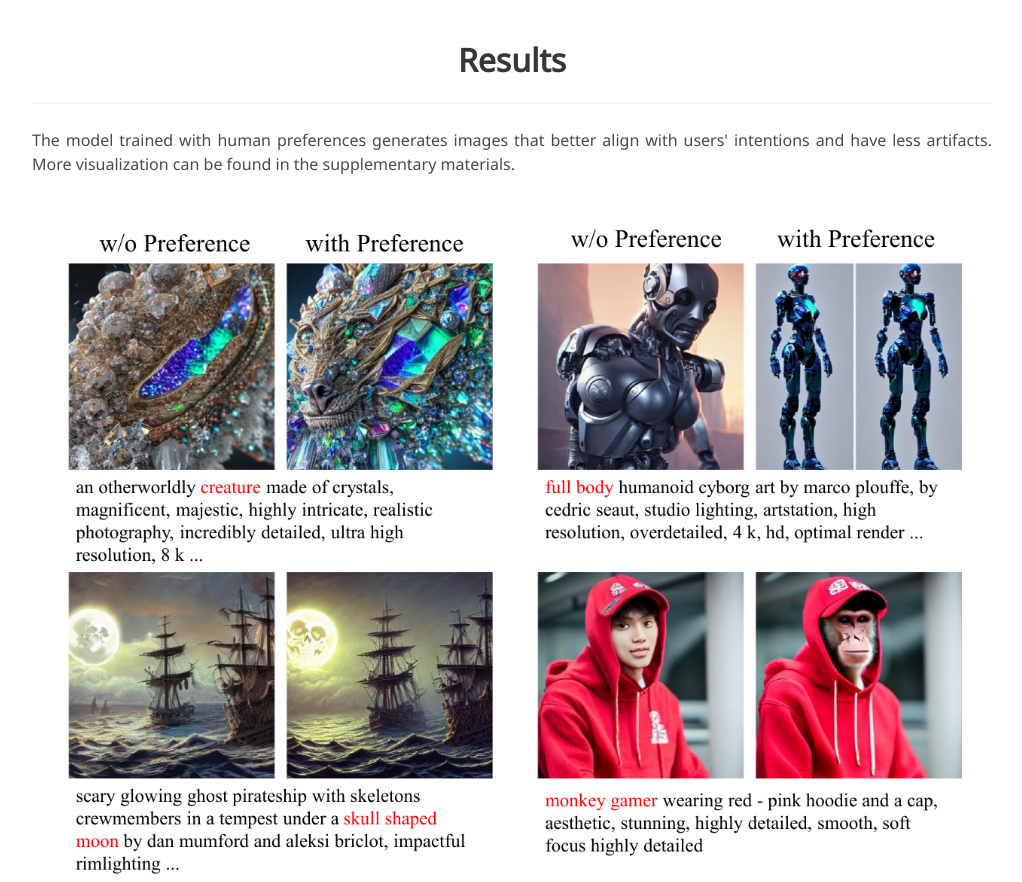
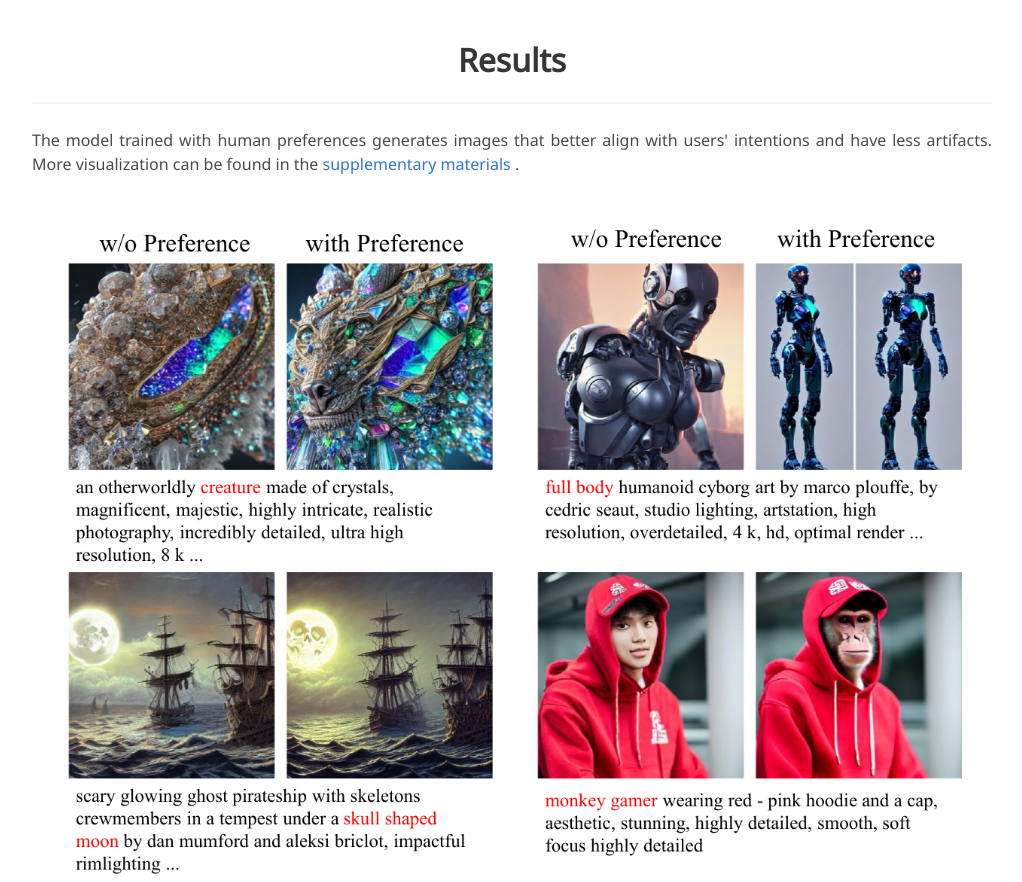
Before and after one commit to tgxs002/align_sd_web, a plain HTML site: page index.html in a window 1280 px wide. Shown: the part 1860-2742 px from the top of the page, without its empty margins (128-1150 px from the left). Drawn offline with nearby package versions, Linux system fonts and the light colour scheme; some icons are missing; a web font is replaced by a local one.

Commit message:
link to supplementary material

```diff
--- a/index.html
+++ b/index.html
@@ -183,7 +183,7 @@
       <h2 class="title is-3 has-text-centered"><p>Results</p></h2>
       <hr/>
       <p>
-        The model trained with human preferences generates images that better align with users' intentions and have less artifacts. More visualization can be found in the supplementary materials.
+        The model trained with human preferences generates images that better align with users' intentions and have less artifacts. More visualization can be found in the <a href="https://mycuhk-my.sharepoint.com/:u:/g/personal/1155172150_link_cuhk_edu_hk/ESEbOt5yCVVMixzrrtVyEgQBAd3v_6UXSX7sTYhXdQ2FuQ?e=3L7dbe"> supplementary materials</a> .
       </p>
       <br/>
       <div class="has-text-centered">
```
